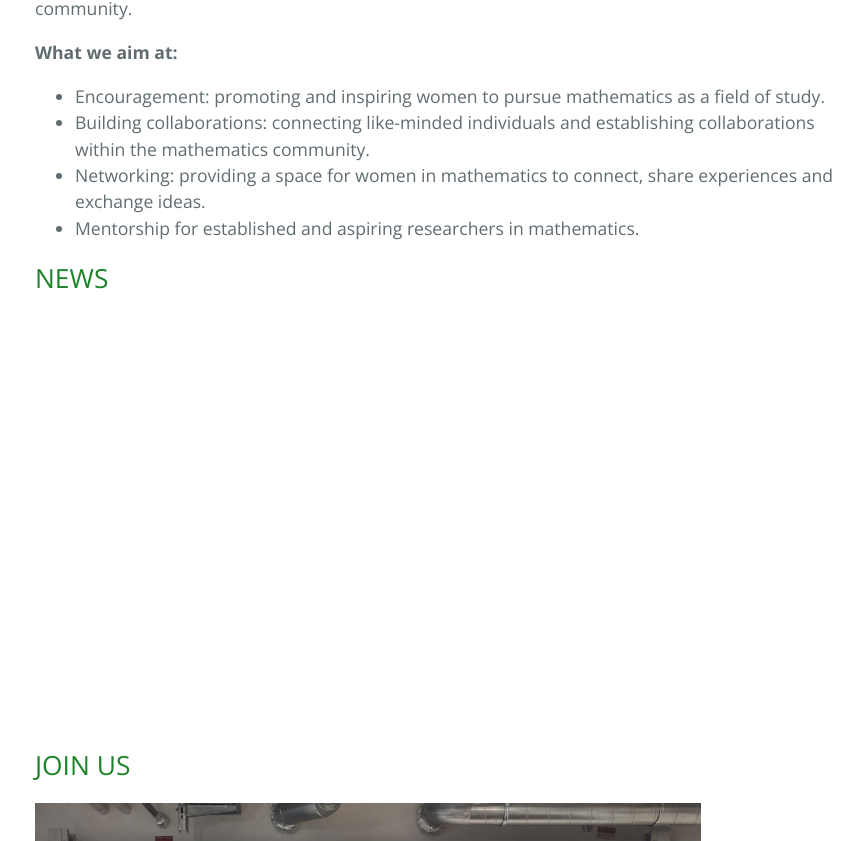
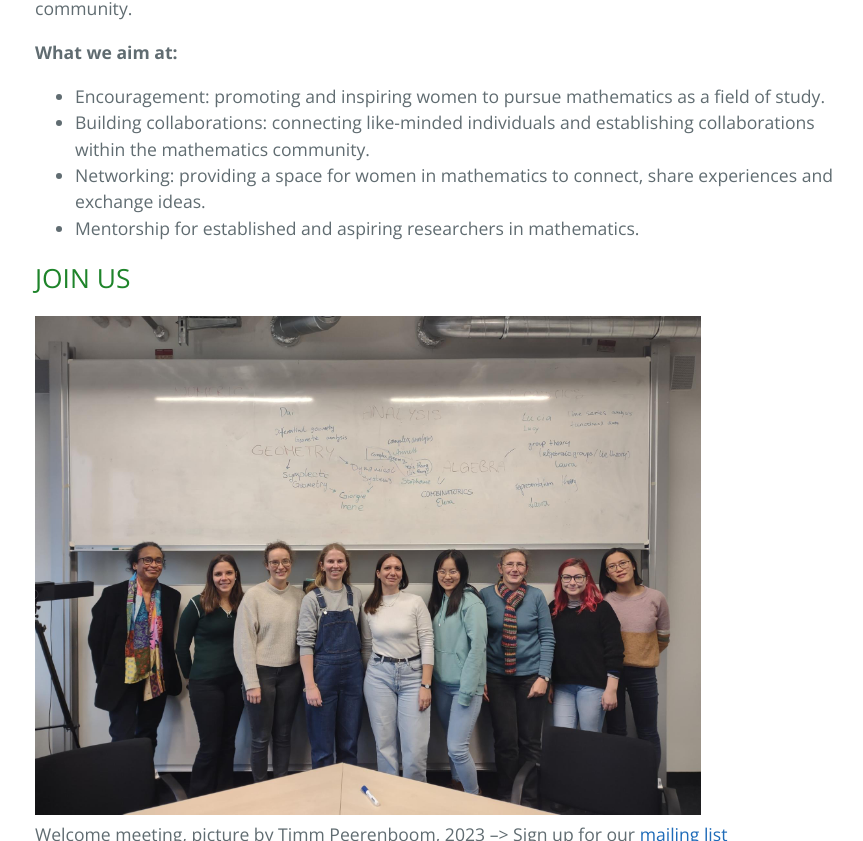
Before and after one commit to rub-wim/rub-wim.github.io, a Jekyll site: the page built from index.md, in a window 1280 px wide and 900 px high, scrolled down 641 px, cut to the strip 0-841 px from the top of the window. Shown: the whole strip, without its empty margins (189-1052 px from the left). Built offline with Jekyll 4.4.1, drawn with Linux system fonts in a browser that asks for light colours; comment, search, counter and statistics services are not loaded.

Commit message:
Update index.md

```diff
--- a/index.md
+++ b/index.md
@@ -38,9 +38,9 @@
 - Networking: providing a space for women in mathematics to connect, share experiences and exchange ideas.
 - Mentorship for established and aspiring researchers in mathematics.
 
-## NEWS
+<!--## NEWS
 
-{% include carousel.html height="50" unit="%" duration="7" number="1" %}
+{% include carousel.html height="50" unit="%" duration="7" number="1" %}-->
 
 ## JOIN US
 <!--{% include image.html file="Group_picture03.jpeg" description="Welcome meeting, picture by Timm Peerenboom, 2023" width="80%" %}-->
```
